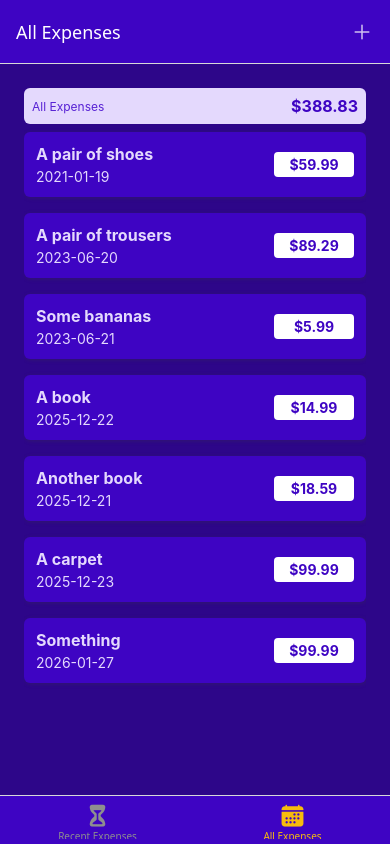
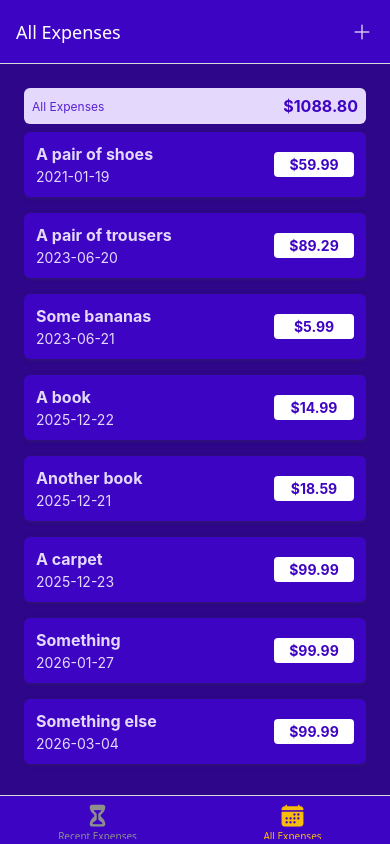
Before and after one commit to Yariki/expense-tracker-react-native, a React Native app: screen /AllExpenses in a window 390 px wide. Built offline with nearby package versions, Linux system fonts and the light colour scheme.

Commit message:
Added base implementation for adding, updating and deleting expances

```diff
--- a/components/ExpensesOutput/ExpensesOutput.tsx
+++ b/components/ExpensesOutput/ExpensesOutput.tsx
@@ -1,4 +1,4 @@
-import { StyleSheet, View } from "react-native";
+import { StyleSheet, View, Text } from "react-native";
 import { ExpensesList } from "./ExpensesList";
 import { ExpensesSummary } from "./ExpensesSummary";
 import { Expense } from "../../models/Expense";
@@ -7,13 +7,16 @@ import { GlobalStyles } from "../../constans/styles";
 export interface ExpensesOutputProps  extends React.ComponentProps<typeof View> {
     expenses: Expense[];
     expensesPeriod: string;
+    fallbackText?: string;
 }
 
-export const ExpensesOutput:  React.FC<ExpensesOutputProps> = ({expenses, expensesPeriod}) => {
+export const ExpensesOutput:  React.FC<ExpensesOutputProps> = ({expenses, expensesPeriod, fallbackText}) => {
+
+    let content = <Text style={styles.infoText}>{fallbackText ? fallbackText : `No expenses found for ${expensesPeriod}.`}</Text>;
 
     return <View style={styles.container}>
         <ExpensesSummary expenses={expenses} expensesPeriod={expensesPeriod} />
-        <ExpensesList expenses={expenses} />
+        {expenses.length === 0 ? content : <ExpensesList expenses={expenses} />}
     </View>
 };
 
@@ -24,4 +27,10 @@ const styles = StyleSheet.create({
         backgroundColor: GlobalStyles.colors.primary700,
         flex: 1,
     },
+    infoText: {
+        color: 'white',
+        fontSize: 16,
+        textAlign: 'center',
+        marginTop: 32
+    }
 });
--- a/constans/dummyData.ts
+++ b/constans/dummyData.ts
@@ -42,5 +42,29 @@ export const DUMMY_EXPENSES :  Expense[] = [
         description: 'Something',
         amount: 99.99,
         date: new Date('2026-01-27')
+    },
+    {
+        id: 'e8',
+        description: 'Something else',
+        amount: 99.99,
+        date: new Date('2026-03-04')
+    },
+    {
+        id: 'e9',
+        description: 'Something else 1',
+        amount: 100,
+        date: new Date('2026-03-12')
+    },
+    {
+        id: 'e10',
+        description: 'Something else 2',
+        amount: 199.99,
+        date: new Date('2026-03-14')
+    },
+    {
+        id: 'e11',
+        description: 'Something else 3',
+        amount: 299.99,
+        date: new Date('2026-03-16')
     }
 ];
--- a/screens/AllExpenses.tsx
+++ b/screens/AllExpenses.tsx
@@ -13,6 +13,6 @@ export const AllExpenses:  React.FC<AllExpensesProps> = (props) => {
     const expensesCtx = useContext(ExpenseContext);
 
     return (
-        <ExpensesOutput expenses={expensesCtx.expenses} expensesPeriod='All Expenses' ></ExpensesOutput>
+        <ExpensesOutput expenses={expensesCtx.expenses} expensesPeriod='All Expenses' fallbackText='No registered expenses found.'></ExpensesOutput>
     )
 }
--- a/screens/ManageExpense.tsx
+++ b/screens/ManageExpense.tsx
@@ -1,8 +1,9 @@
-import React, { useLayoutEffect } from 'react';
+import React, { useContext, useLayoutEffect } from 'react';
 import { Text, View, StyleSheet } from 'react-native';
 import { IconButton } from '../components/UI/IconButtun';
 import { GlobalStyles } from '../constans/styles';
 import { Button } from '../components/UI/Button';
+import { ExpenseContext } from '../store/ExpensesContext';
 
 
 export interface ManageExpenseProps extends React.ComponentProps<any> {
@@ -14,6 +15,7 @@ export const ManageExpense:  React.FC<ManageExpenseProps> = ({route, navigation}
 
     const expenseId = route.params?.expenseId;
     const isEditing = !!expenseId;
+    const expenseCtx = useContext(ExpenseContext);
 
     useLayoutEffect(() => {
         navigation.setOptions({
@@ -24,7 +26,8 @@ export const ManageExpense:  React.FC<ManageExpenseProps> = ({route, navigation}
 
     function deleteExpenseHandler() {
         console.log('Deleting expense...');
-         navigation.goBack();
+        expenseCtx.deleteExpense(expenseId);
+        navigation.goBack();
     }
 
     function cancelHandler() {
@@ -32,6 +35,20 @@ export const ManageExpense:  React.FC<ManageExpenseProps> = ({route, navigation}
     }
 
     function confirmHandler() {
+        if(isEditing) {
+            expenseCtx.updateExpense(expenseId,{
+                description: 'Test !!',
+                amount: 19.99,
+                date: new Date('2026-03-15')
+            });
+        }else {
+            expenseCtx.addExpense({
+                description: 'Test',
+                amount: 19.99,
+                date: new Date('2026-03-15')
+            });
+        }
+
          navigation.goBack();
     }
 
--- a/screens/RecentExpenses.tsx
+++ b/screens/RecentExpenses.tsx
@@ -21,6 +21,6 @@ export const RecentExpenses:  React.FC<RecentExpensesProps> = (props) => {
     });
 
     return (
-        <ExpensesOutput expenses={expenses7DaysAgo} expensesPeriod='Last 7 days' ></ExpensesOutput>
+        <ExpensesOutput expenses={expenses7DaysAgo} expensesPeriod='Last 7 days' fallbackText='No expenses registered for the last 7 days.'></ExpensesOutput>
     )
 }
```
